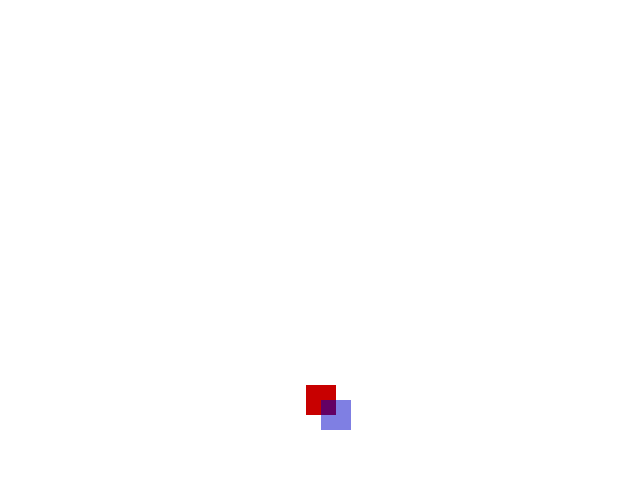
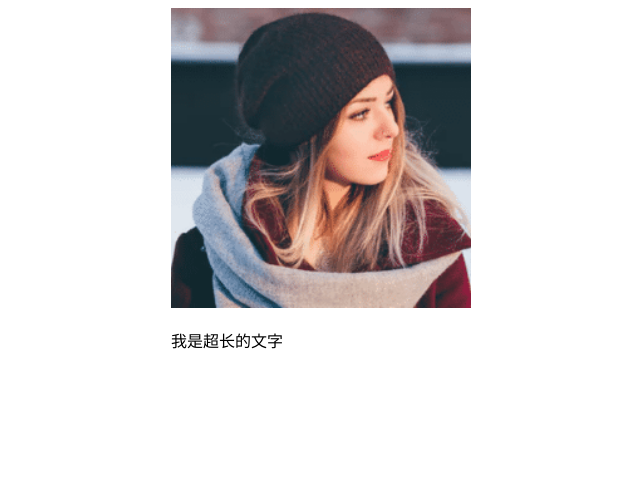
Before and after one commit to 2456844450/canvas-practice, a website built with webpack: page public/index.html in a window 1280 px wide. Shown: the whole page, without its empty margins (319-959 px from the left). Built offline with nearby package versions, Linux system fonts and the light colour scheme.

Commit message:
new commit

```diff
--- a/package.json
+++ b/package.json
@@ -14,8 +14,11 @@
   "license": "ISC",
   "devDependencies": {
     "css-loader": "^3.6.0",
+    "file-loader": "^6.0.0",
+    "html-loader": "^1.1.0",
     "html-webpack-plugin": "^4.3.0",
     "style-loader": "^1.2.1",
+    "url-loader": "^4.1.0",
     "webpack": "^4.43.0",
     "webpack-cli": "^3.3.12",
     "webpack-dev-server": "^3.11.0"
--- a/public/index.html
+++ b/public/index.html
@@ -1,13 +1,23 @@
 <!DOCTYPE html>
 <html>
     <head>
+      <style>
 
+        #app {
+          display: flex;
+        }
+        #app div {
+          margin: auto;
+        }
+        </style>
     </head>
     <body>
         <div id="app">
-          <canvas id="tutorial">
-            current stock price: $3.15 +0.15
-          </canvas>
+          <div>
+            <img src="./assets/avatar-3.png" style="height: 300px;width: 300px;"/>
+            <p>我是超长的文字</p>
+          </div>
+
         </div>
 
     </body>
--- a/src/bar.js
+++ b/src/bar.js
@@ -1,27 +1,61 @@
-import { inherits } from "util"
-
-const canvas = document.getElementById('tutorial')
-var ctx = canvas.getContext('2d')
-canvas.width = 200
-canvas.height = 200
-
-ctx.fillStyle = 'rgb(200, 0, 0)'
-ctx.fillRect(85,85,30,30)
-
-ctx.fillStyle = "rgba(0, 0, 200, 0.5)";
-ctx.fillRect(100, 100, 30, 30);
-
-function init() {
-  window.requestAnimationFrame(draw)
-}
-
-function draw() {
-  ctx.translate(100, 100)
-  ctx.rotate(5*Math.PI/180)
-  ctx.translate(-100,100)
-  window.requestAnimationFrame(draw)
-}
 
 
+//数组扁平化，去重，排序
+// let arr = [ [1, 2, 2], [3, 4, 5, 5], [6, 7, 8, 9, [11, 12, [12, 13, [14] ] ] ], 10]
+// let flatArr = arr.flat(4)
+// let newArr = Array.from(new Set(flatArr))
+// let Arr = newArr.sort((a,b) => (a-b))
 
-init()
+// console.log(Arr)
+
+//求两数组交集
+// var intersection = function (num1, num2) {
+//   console.log([...new Set(num1.filter(item => num2.includes(item)))])
+// }
+
+// intersection([1,3,5,2,2],[1,13,3])
+
+//求多个数组交集
+// var intersection = function(...args) {
+//   if (args.length === 1) {
+//     return args[0]
+//   }
+//   if (args.length === 0) {
+//     return []
+//   }
+//   return [...new Set(args.reduce((result, arg) => {
+//     return result.filter(item => arg.includes(item))
+//   }))]
+// }
+
+// console.log(intersection([1,3,5,2,2],[1,13,3],[1,2,4,8]))
+
+//合并两个有序数组
+// var merge = function(nums1, m, nums2, n) {
+//   let len1 = m - 1,
+//       len2 = n - 1,
+//       len = m + n - 1
+//   while(len2 >= 0) {
+//       if(len1 < 0) {
+//           nums1[len--] = nums2[len2--]
+//           continue
+//       }
+//       nums1[len--] = nums1[len1] >= nums2[len2] ? nums1[len1--]: nums2[len2--]
+//   }
+// };
+
+//递归实现深拷贝
+// var deepclone = function (obj) {
+//   let returnobj = {}
+//   if (typeof obj === 'object') {
+//     //深拷贝
+//     Object.key(obj).forEach(key => {
+//       if(typeof obj[key] === 'object') {
+//         returnobj[key] = deepclone(obj[key])
+//       }
+//       returnobj[key] = obj[key]
+//     })
+//     return returnobj
+//   }
+//   return obj
+// }
--- a/src/index.css
+++ b/src/index.css
@@ -9,9 +9,18 @@ canvas {
   /* display: block;
   margin: 0 auto; */
   /* background: black; */
-  position: absolute;
+  /* position: absolute;
   left: 50%;
   top: 50%;
   margin-left: -100px;
-  margin-top: -100px;
+  margin-top: -100px; */
 }
+
+.test{
+  /* background: black; */
+}
+#app {
+  /* display: grid;
+  justify-content: center;
+  align-content: center; */
+}
--- a/webpack.config.js
+++ b/webpack.config.js
@@ -26,6 +26,17 @@ module.exports = {
     rules: [{
       test: /\.css$/,
       use: ['style-loader', 'css-loader']
+    }, {
+      test: /\.(png|jpg|gif)$/,
+      use: [{loader:'url-loader',
+        options: {
+          limit: 50,
+          outputPath: 'assets/'
+        }}]
+    },
+    {
+      test: /\.(htm|html)$/i,
+      use: ['html-loader']
     }]
   }
 }
```
Also changed, not shown: dist/bundle.js, dist/index.html, public/assets/avatar-3.png (added), 1 other file.
